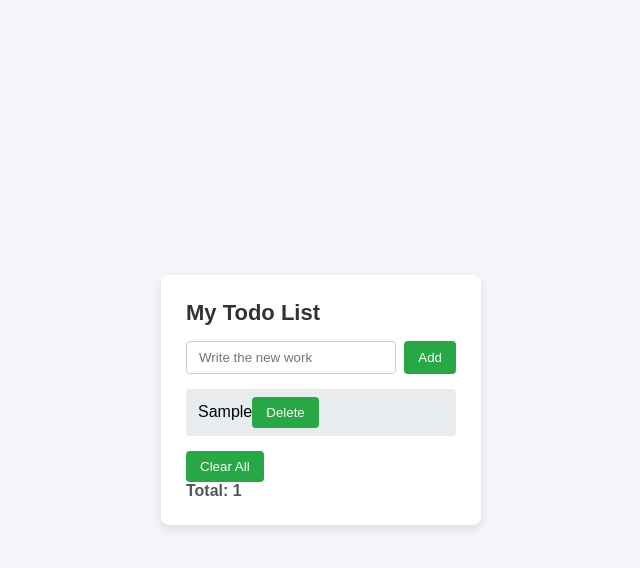
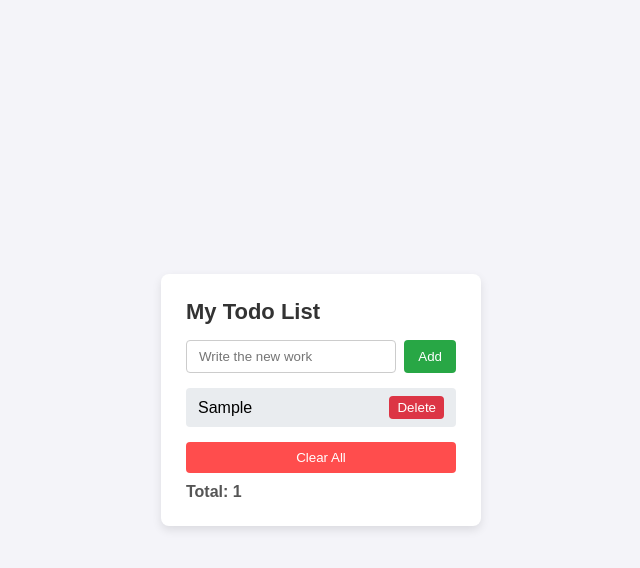
Before and after one commit to mdshahriarfahim/todo-app, a plain HTML site: page index.html in a window 1280 px wide. Both pictures are taken after typing "Sample" into the empty fields and a click on the button "Add". Shown: the whole page, without its empty margins (319-959 px from the left). Drawn offline with Linux system fonts and the light colour scheme.

Commit message:
fix the css code

```diff
--- a/style.css
+++ b/style.css
@@ -41,7 +41,7 @@ input {
     outline: none;
 }
 
-button {
+#addbtn {
     padding: 8px 14px;
     background-color: #28a745;
     color: white;
@@ -50,7 +50,7 @@ button {
     cursor: pointer;
 }
 
-button:hover {
+#addbtn:hover {
     background-color: #218838;
 }
 
@@ -59,7 +59,11 @@ ul {
     margin-bottom: 15px;
 }
 
-li {
+
+ul li {
+    display: flex;
+    justify-content: space-between;
+    align-items: center;
     background: #e9ecef;
     padding: 8px 12px;
     border-radius: 4px;
@@ -67,6 +71,34 @@ li {
     word-break: break-all;
 }
 
+.delete-btn {
+    background-color: #dc3545;
+    color: white;
+    border: none;
+    padding: 4px 8px;
+    border-radius: 4px;
+    cursor: pointer;
+}
+
+.delete-btn:hover {
+    background-color: #c82333;
+}
+
+#clearAllBtn {
+    background-color: #ff4d4d;
+    color: white;
+    width: 100%;
+    padding: 8px;
+    margin-bottom: 10px;
+    border: none;
+    border-radius: 4px;
+    cursor: pointer;
+}
+
+#clearAllBtn:hover {
+    background-color: #e60000;
+}
+
 #count {
     font-weight: bold;
     color: #555;
```
